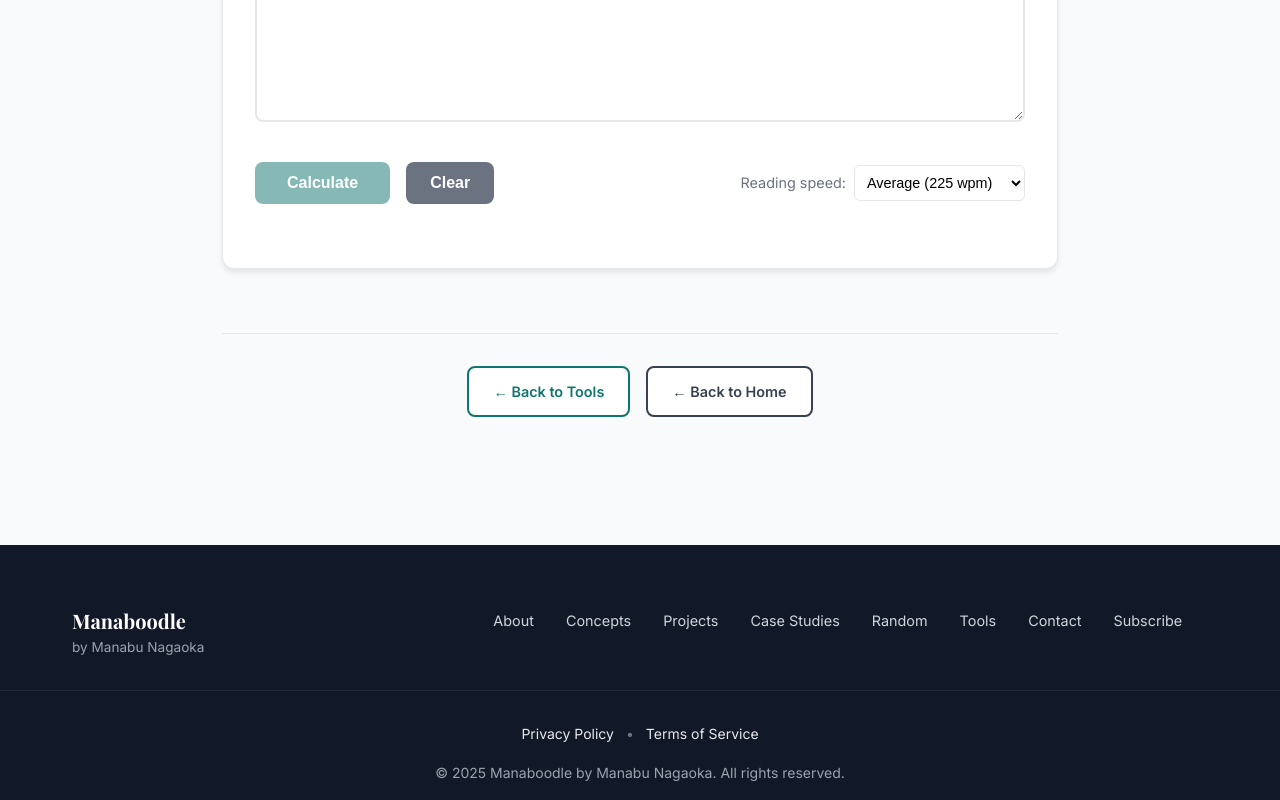
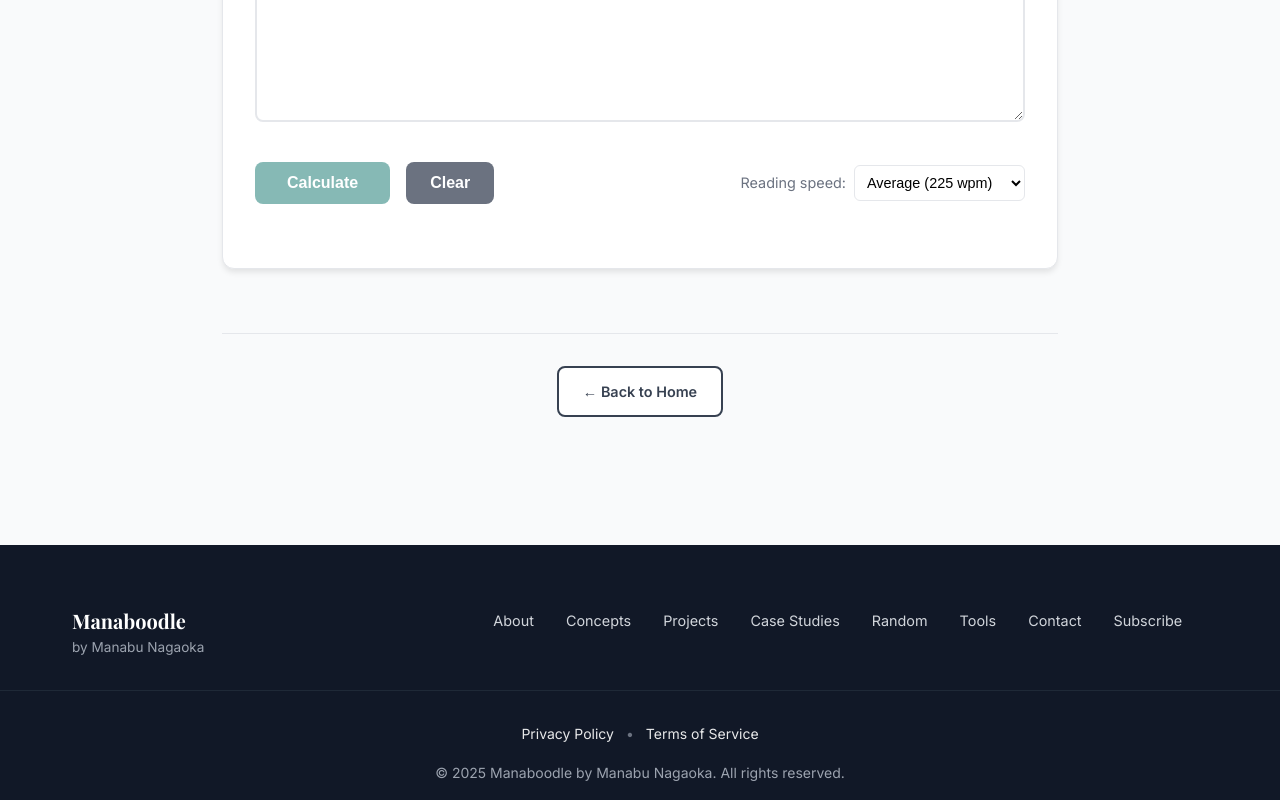
Before and after one commit to manabunagaoka/manaboodle, a Next.js app: page /tools/read-time in a window 1280 px wide. Shown: the part 762-1562 px from the top of the page. Built offline with nearby package versions, Linux system fonts and the light colour scheme.

Commit message:
Fix tool navigation - single Back to Home button at bottom

```diff
--- a/src/app/tools/read-time/page.tsx
+++ b/src/app/tools/read-time/page.tsx
@@ -369,7 +369,6 @@ export default function ReadTimeCalculatorPage() {
       </div>
 
       <footer className={styles.toolFooter}>
-        <Link href="/tools" className={styles.backToTools}>← Back to Tools</Link>
         <Link href="/" className={styles.backHome}>← Back to Home</Link>
       </footer>
 
--- a/src/app/tools/tools.module.css
+++ b/src/app/tools/tools.module.css
@@ -174,26 +174,6 @@
   text-align: center;
 }
 
-.backToTools {
-  background-color: white;
-  border: 2px solid #0F766E;
-  color: #0F766E;
-  padding: 0.75rem 1.5rem;
-  text-decoration: none;
-  border-radius: 8px;
-  font-weight: 600;
-  font-size: 0.9rem;
-  transition: all 0.3s ease;
-  display: inline-block;
-  margin: 0 0.5rem;
-}
-
-.backToTools:hover {
-  background-color: #0F766E;
-  color: white;
-  transform: translateY(-1px);
-}
-
 .backHome {
   background-color: white;
   border: 2px solid #374151;
```
